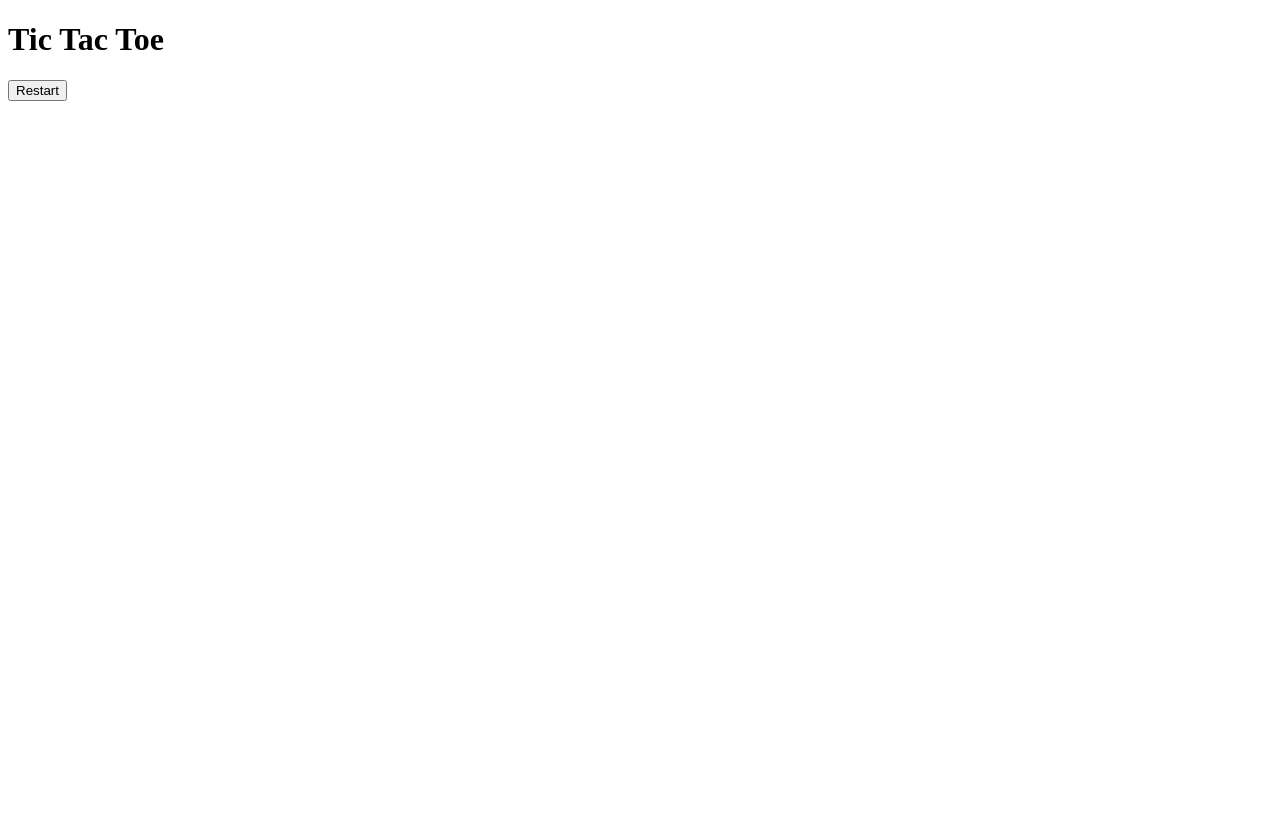
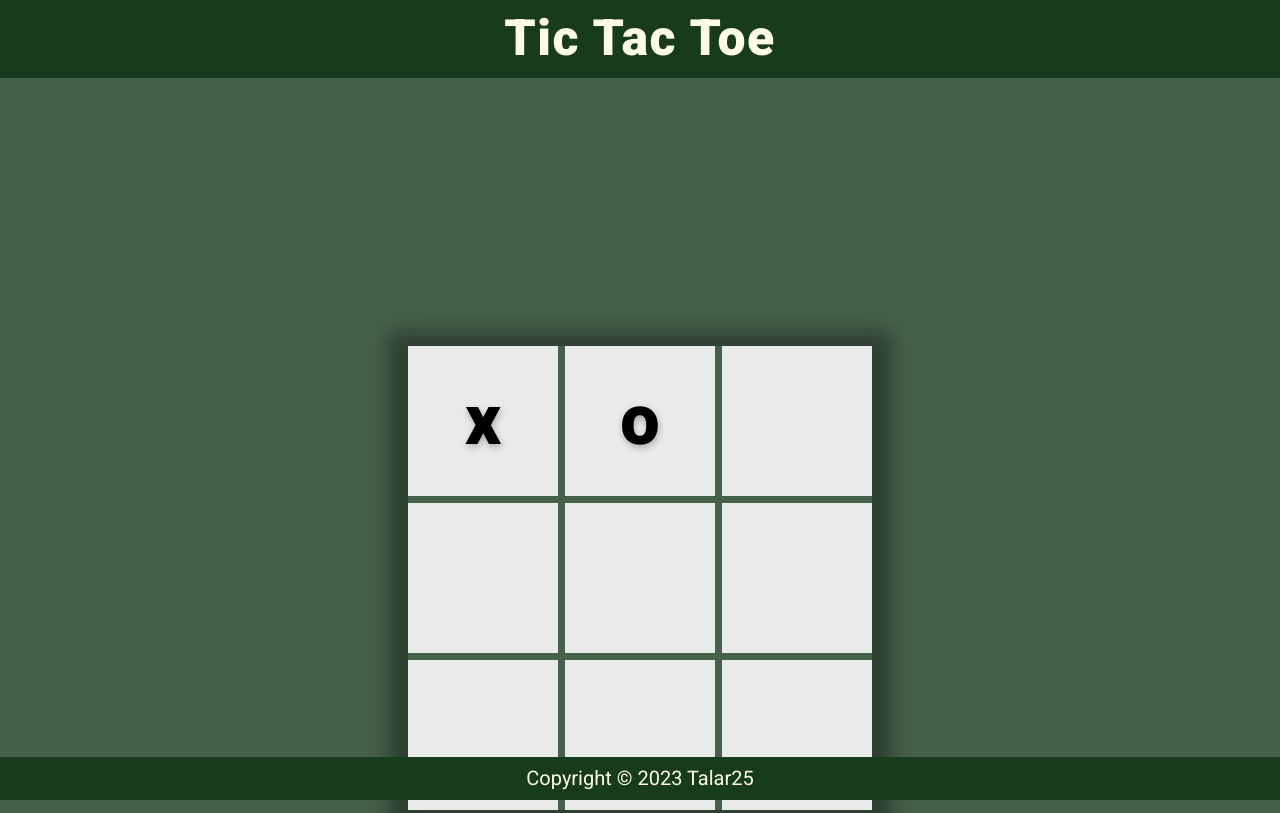
Before and after one commit to Talar25/Tic-tac-toe, a plain HTML site: page index.html in a window 1280 px wide. Shown: the top 813 px of the page. Drawn offline with Linux system fonts and the light colour scheme.

Commit message:
Add css to the page

```diff
--- a/index.html
+++ b/index.html
@@ -4,6 +4,7 @@
     <meta charset="UTF-8">
     <meta http-equiv="X-UA-Compatible" content="IE=edge">
     <meta name="viewport" content="width=device-width, initial-scale=1.0">
+    <link rel="stylesheet" href="normalize.css">
     <link rel="stylesheet" href="style.css">
     <script src="script.js" defer></script>
     <title>Tic Tac Toe</title>
@@ -11,14 +12,14 @@
 <body>
     <header>
         <div class="container">
-            <h1>Tic Tac Toe</h1>
+            <h1 class="heading-primary">Tic Tac Toe</h1>
         </div>
     </header>
     <main>
         <div class="container">
             <div id="board" class="board">
-                <div data-cell class="cell x"></div>
-                <div data-cell class="cell o"></div>
+                <div data-cell class="cell x">x</div>
+                <div data-cell class="cell o">o</div>
                 <div data-cell class="cell"></div>
                 <div data-cell class="cell"></div>
                 <div data-cell class="cell"></div>
@@ -29,9 +30,14 @@
             </div>
         </div>
         <div id="winning-message" class="winning-message">
-            <div class="winning-message-text"></div>
+            <div class="winning-message-text">You win</div>
             <button id="restart-button" class="restart-button">Restart</button>
         </div>
     </main>
+    <footer class="footer"><p>
+        Copyright © <script>
+            document.write(new Date().getFullYear())
+          </script> <a href="https://github.com/Talar25">Talar25</a>
+        </p></footer>
 </body>
 </html>
--- a/style.css
+++ b/style.css
@@ -0,0 +1,222 @@
+@import url('https://fonts.googleapis.com/css2?family=Roboto:wght@300;400;500;900&display=swap');
+
+:root {
+    --primary-font-color: #FEFBE9;
+    --secondary-font-color: #E1EEDD;
+    --primary-background-color: #183A1D;
+    --primary-background-color-light:#46614a;
+    --primary-background-color-lighter:#e8ebe8;
+    --primary-background-color-dark:#132e17;
+
+    --white-color: #fff;
+    --black-color: #000;
+}
+
+*,
+*:before,
+*:after {
+  margin: 0;
+  padding: 0;
+  box-sizing: inherit;
+}
+
+html {
+  font-size: 62.5%;
+}
+
+body {
+  box-sizing: border-box;
+
+  font-family: 'Roboto', sans-serif;
+  color: var(--primary-font-color);
+  overflow-y: hidden;
+
+}
+
+.container {
+  max-width: 100rem;
+  margin: 0 auto;
+}
+
+/* header */
+
+header {
+    background-color: var(--primary-background-color);
+}
+
+.heading-primary {
+  font-size: 5rem;
+  font-weight: 900;
+  letter-spacing: 1.5px;
+  padding: 1rem;
+  text-align: center;
+}
+
+/* main */
+
+main {
+  background-color: var(--primary-background-color-light);
+  height: 100vh;
+}
+
+main .container {
+  height: 100rem;
+
+  display: grid;
+  justify-content: center;
+  align-content: center;
+
+}
+
+.board {
+
+  display: grid;
+  justify-content: center;
+  align-content: center;
+
+
+  grid-template-columns: repeat(3, auto);
+  gap: 0.7rem;
+
+  box-shadow: 0 5px 20px 20px rgba(0, 0, 0, 0.35);
+
+}
+
+.cell {
+  width: 15rem;
+  height: 15rem;
+  background-color: var(--primary-background-color-lighter);
+  transition: 0.5s all;
+
+  cursor: pointer;
+}
+
+
+
+.cell.x,
+.cell.o {
+  display: flex;
+  justify-content: center;
+  align-items: center;
+
+  color: var(--black-color);
+  font-size: 7rem;
+  font-weight: 900;
+  text-shadow: 1px 3px 7px rgba(0, 0, 0, 0.266);
+
+  cursor: not-allowed;
+}
+
+.cell:not(.x):not(.o):hover {
+  background-color: var(--secondary-font-color)
+}
+
+
+/* winning message  */
+.winning-message,
+.winning-message.show {
+  position: absolute;
+
+  left: 50%;
+  transform: translate(-50%, 27%);
+
+  transition: 0.5s all;
+}
+
+.winning-message {
+  bottom: -50%;
+}
+
+
+.winning-message.show {
+  bottom: 50%;
+
+  background-color: var(--primary-background-color);
+
+  display: flex;
+  flex-direction: column;
+  justify-content: center;
+  align-items: center;
+  gap: 5rem;
+
+  padding: 5rem;
+
+  box-shadow: 0 5px 20px 10px rgba(0, 0, 0, 0.15);
+}
+
+.winning-message,
+.restart-button {
+  border-radius: 30px;
+}
+
+.winning-message-text {
+  font-size: 8rem;
+  font-weight: 900;
+  color: var(--secondary-font-color);
+}
+
+.restart-button{
+  padding: 2.5rem 7rem;
+  font-size: 4rem;
+  background-color: var(--primary-background-color-light);
+  color: var(--secondary-font-color);
+  border: none;
+  border-radius: 30px;
+
+  transition: 0.5s all;
+
+}
+
+.restart-button:hover {
+  transform: scale(0.98);
+  background-color: var(--primary-background-color-dark);
+  color: var(--primary-font-color)
+  box-shadow: 0 5px 20px 10px rgba(0, 0, 0, 0.35);
+}
+
+.restart-button:active {
+  transform: scale(0.95);
+  box-shadow: 0 5px 20px 5px rgba(0, 0, 0, 0.15);
+}
+
+
+
+
+
+
+
+
+
+/* footer */
+
+
+.footer {
+    background-color: var(--primary-background-color);
+    position: absolute;
+    bottom: 0;
+    left: 0;
+    width: 100vw;
+
+    display: flex;
+    justify-content: center;
+    align-items: center;
+
+
+}
+
+.footer p {
+    font-size: 2rem;
+    transition: 0.3s all;
+
+    padding: 1rem;
+  }
+
+  .footer p:hover {
+    color: var(--primary-color)
+  }
+
+  a:link,
+  a:visited {
+    text-decoration: none;
+    color: inherit;
+  }
```
Also changed, not shown: normalize.css.
